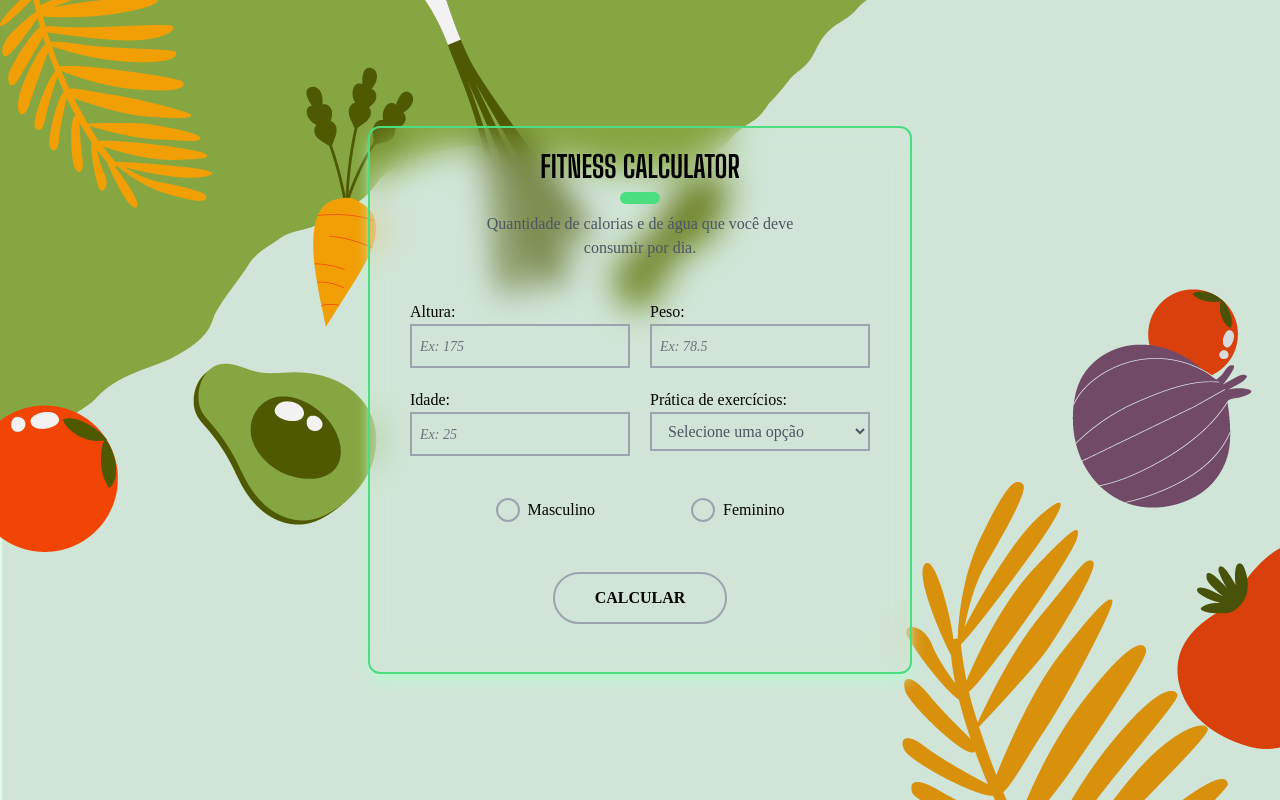
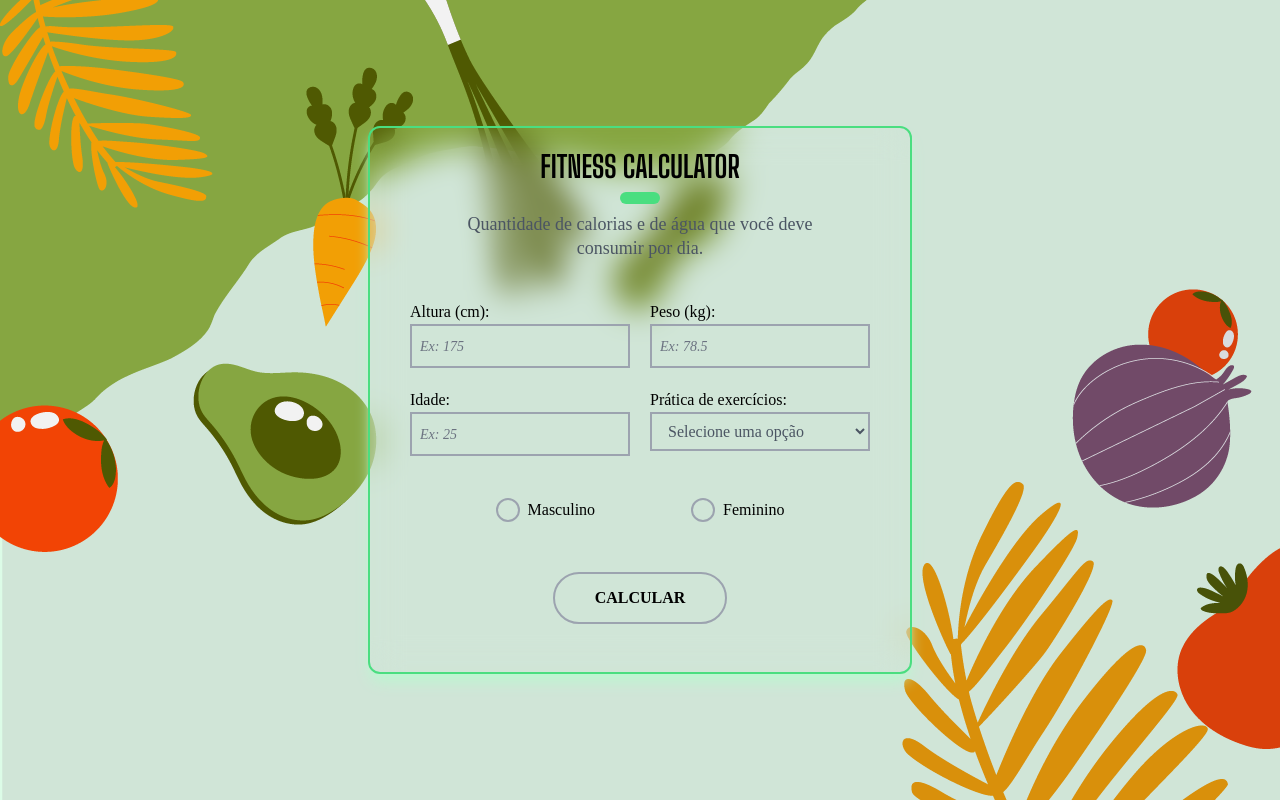
Before and after one commit to AndDevI/calorie-and-water-alculator, a plain HTML site: page index.html in a window 1280 px wide. Drawn offline with nearby package versions, Linux system fonts and the light colour scheme; a web font is replaced by a local one.

Commit message:
adjust information and text

```diff
--- a/index.html
+++ b/index.html
@@ -19,13 +19,13 @@
                 <div class="flex flex-col items-center text-center gap-2">
                     <h1 class="font-title font-bold text-3xl">FITNESS CALCULATOR</h1>
                     <span class="bg-green-400 h-3 w-10 rounded-xl"></span>
-                    <p class="font-text text-base text-gray-600">Quantidade de calorias e de água que você deve <br> consumir por dia.</p>
+                    <p class="font-text text-lg text-gray-600 leading-6">Quantidade de calorias e de água que você deve <br> consumir por dia.</p>
                 </div>
             </section>
 
             <section class="font-text font-medium grid grid-cols-2 grid-rows-4 gap-5 my-10 mx-10">
                 <div>
-                    <h6>Altura:</h6>
+                    <h6>Altura (cm):</h6>
                     <input
                         type="number"
                         class="field numbers bg-transparent border-2 border-gray-400 p-2 focus:outline-none focus:ring-2 focus:ring-green-400 hover:border-green-400 transition duration-300 placeholder:opacity-7 placeholder:text-sm placeholder:text-gray-500 placeholder:italic"
@@ -35,7 +35,7 @@
                 </div>
 
                 <div>
-                    <h6>Peso:</h6>
+                    <h6>Peso (kg):</h6>
                     <input
                         type="text"
                         class="field bg-transparent border-2 border-gray-400 p-2 focus:outline-none focus:ring-2 focus:ring-green-400 hover:border-green-400 transition duration-300 placeholder:opacity-7 placeholder:text-sm placeholder:text-gray-500 placeholder:italic"
```
